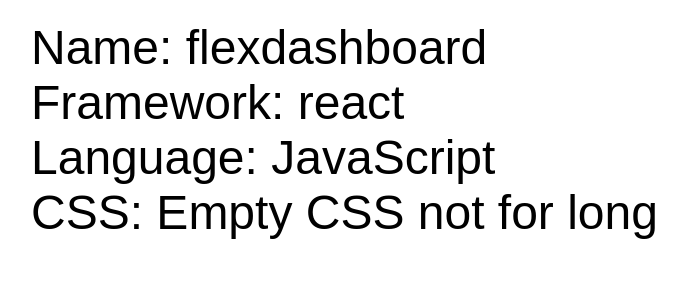
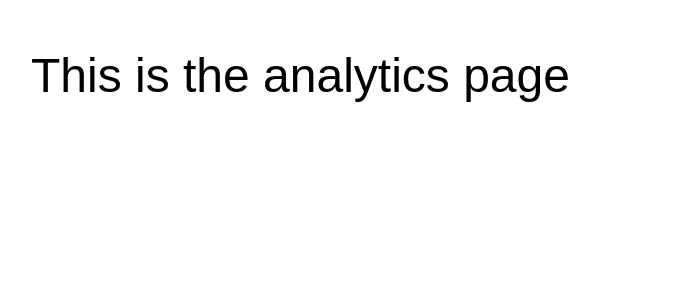
Before and after one commit to dhani-el/flexdashboard, a React app: page / in a window 1280 px wide. Shown: the top 300 px of the page, without its empty margins (209-895 px from the left). Built offline with nearby package versions, Linux system fonts and the light colour scheme.

Commit message:
restructure towards pushing out a microfrontend

```diff
--- /dev/null
+++ b/src/Analytics/Jsx/index.jsx
@@ -0,0 +1,8 @@
+
+
+
+export default function Analytics(){
+    return <div>
+                <p>This is the analytics page</p>
+            </div>
+}
--- a/src/App.jsx
+++ b/src/App.jsx
@@ -2,13 +2,11 @@ import React from "react";
 import ReactDOM from "react-dom";
 
 import "./index.css";
+import Analytics from "./Analytics/Jsx";
 
 const App = () => (
   <div className="container">
-    <div>Name: flexdashboard</div>
-    <div>Framework: react</div>
-    <div>Language: JavaScript</div>
-    <div>CSS: Empty CSS not for long</div>
+    <Analytics/>
   </div>
 );
 ReactDOM.render(<App />, document.getElementById("app"));
```
